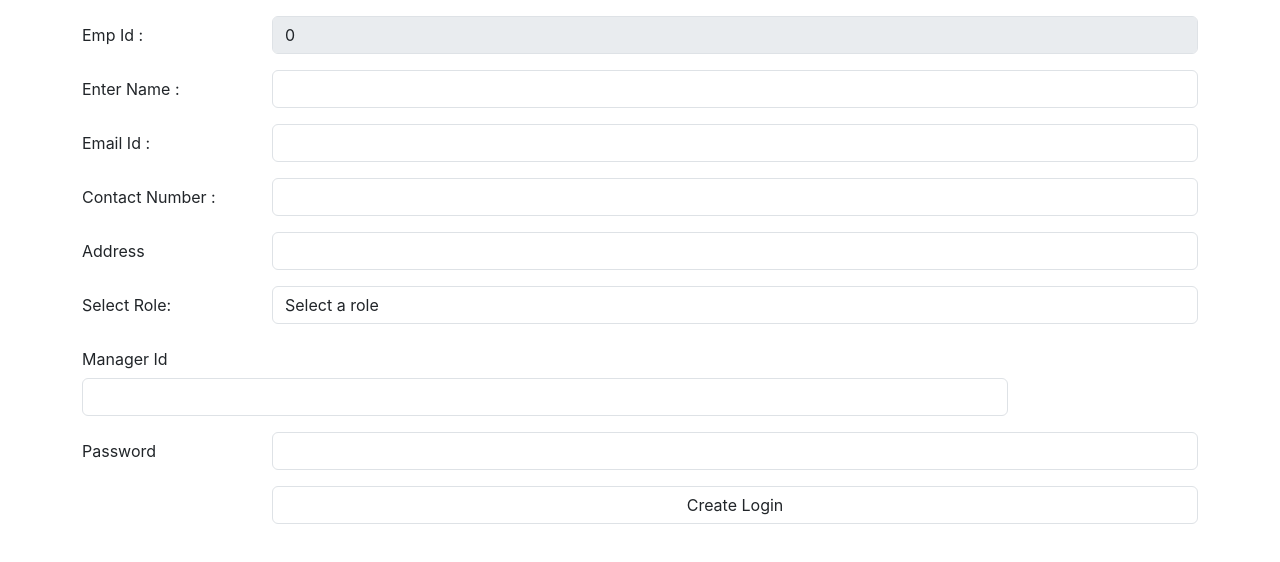
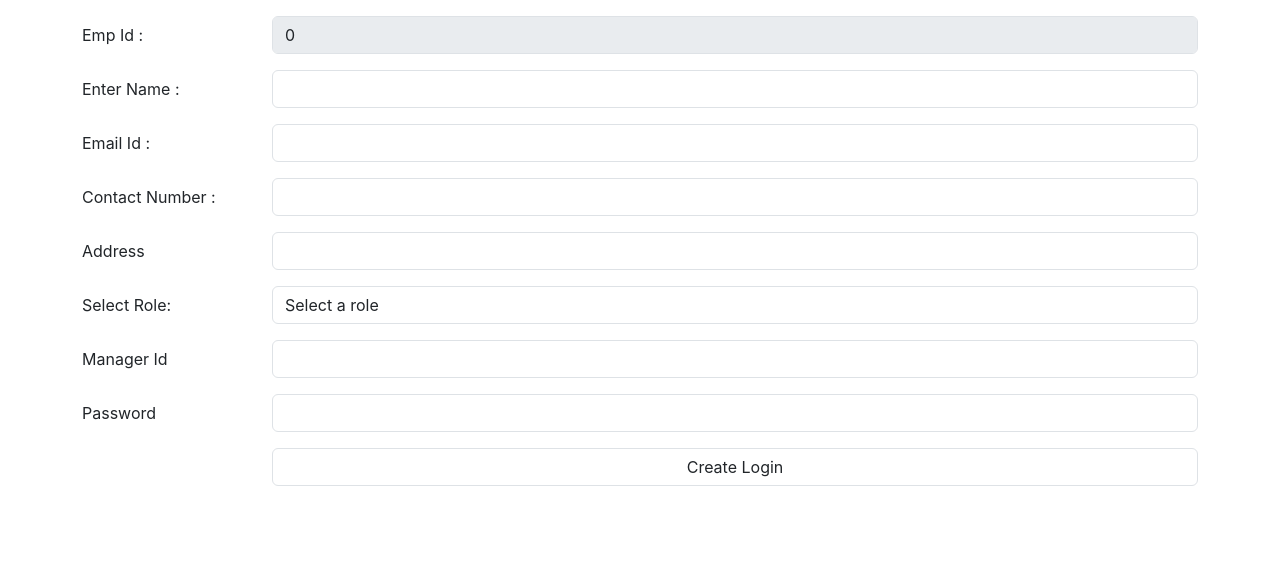
Before and after one commit to mujahidatar/Task-Management-System-For-CA-Firm, a React (Create React App) app: page /createlogin in a window 1280 px wide. Shown: the top 562 px of the page. Built offline with nearby package versions, Linux system fonts and the light colour scheme.

Commit message:
sohail: updated employee creation form

```diff
--- a/src/Component/Admin/Createlogin.js
+++ b/src/Component/Admin/Createlogin.js
@@ -112,7 +112,8 @@ const Createlogin = () => {
                 {
                     (role === "MANAGER") ? <input type="text" className="form-control" id="managerid" value={managerid} hidden />
                         : <div className="row mb-3">
-                            <div className="col-sm-10"><label htmlFor="managerid" className="col-sm-2 col-form-label">Manager Id</label>
+                            <label htmlFor="managerid" className="col-sm-2 col-form-label">Manager Id</label>
+                            <div className="col-sm-10">
                                 <input type="text" className="form-control" id="managerid" value={managerid} onChange={(e) => { setManagerid(e.target.value) }} />
                             </div>
                         </div>
--- a/src/Component/Admin/Getallemployees.js
+++ b/src/Component/Admin/Getallemployees.js
@@ -50,6 +50,7 @@ export const Getallemployees = () => {
                 <tbody>
                     {
                         employees.map((emp) => (
+                            emp.empRole !== "ADMIN" &&
                             <tr>
                                 <th scope="row">{emp.empId}</th>
                                 <td>{emp.empName}</td>
```
